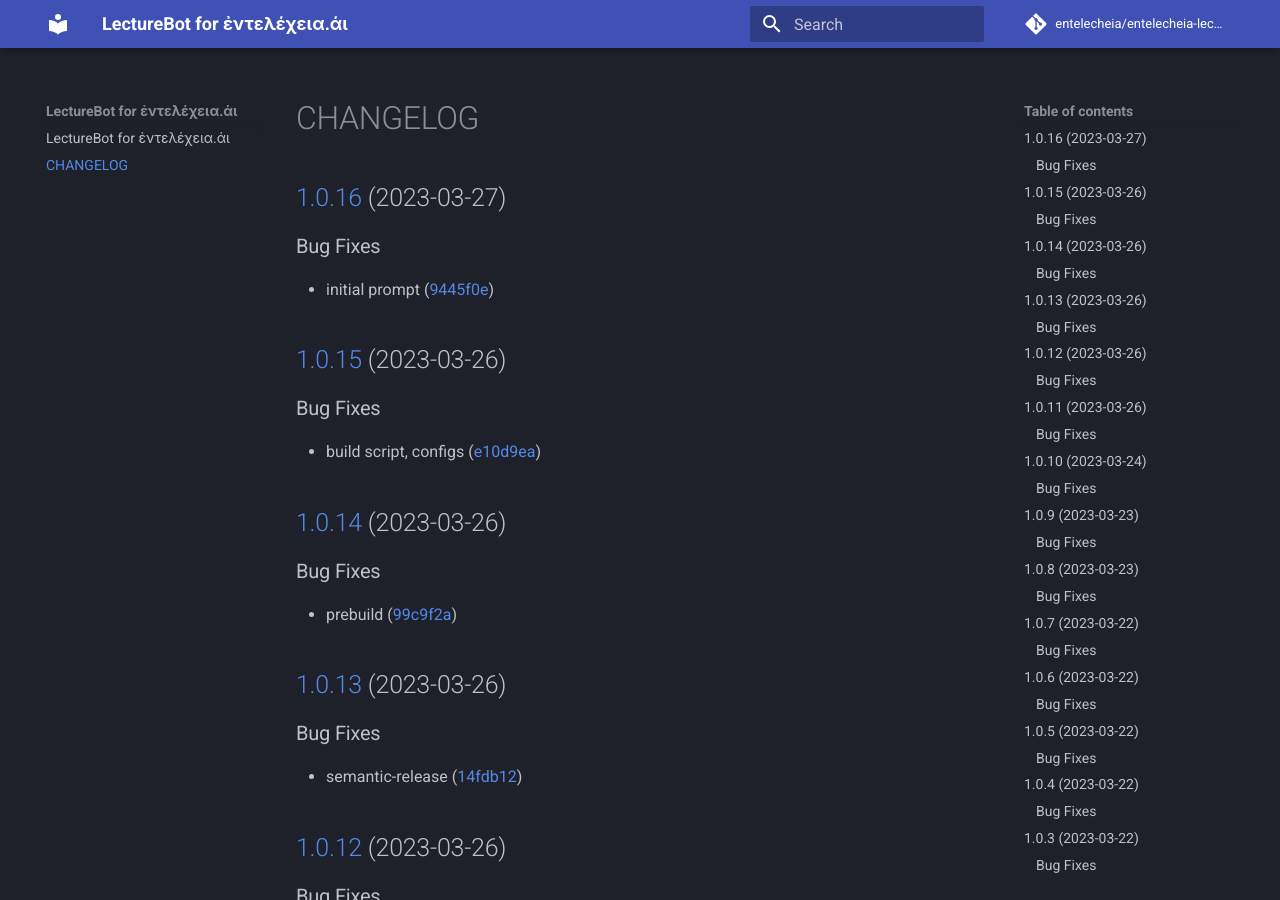
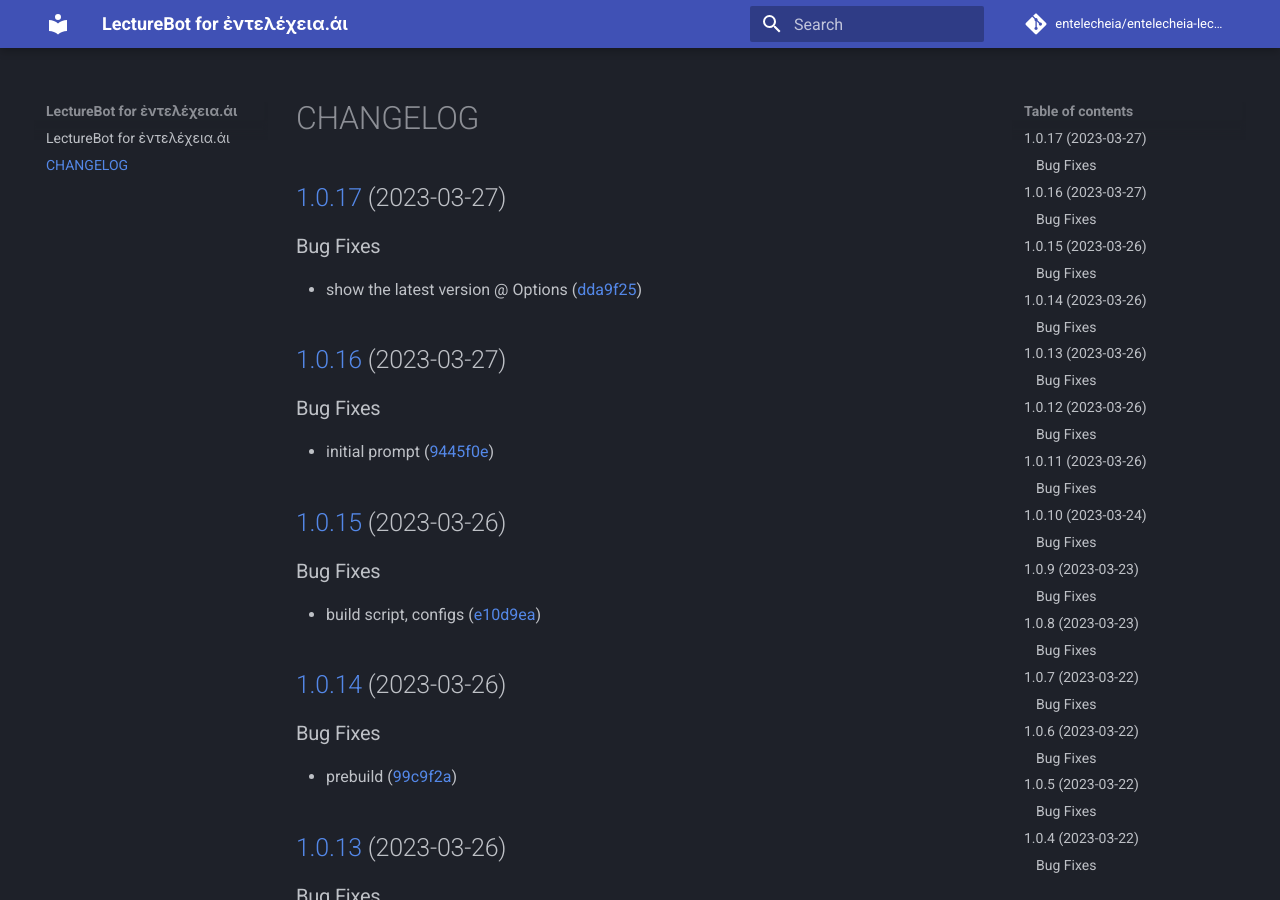
Before and after one commit to entelecheia/entelecheia-lecture-bot, an MkDocs documentation site: the page built from docs/CHANGELOG.md, in a window 1280 px wide and 900 px high. Built offline with MkDocs 1.6.1 and Material for MkDocs 9.7.7, drawn with Linux system fonts in a browser that asks for light colours; comment, search, counter and statistics services are not loaded.

Commit message:
chore(release): :rocket: 1.0.17 [skip ci]
## [1.0.17](https://github.com/entelecheia/entelecheia-lecture-bot/compare/v1.0.16...v1.0.17) (2023-03-27)

### Bug Fixes

* show the latest version @ Options ([dda9f25](https://github.com/entelecheia/entelecheia-lecture-bot/commit/dda9f250e1af97ed4c93c8e0edba94ce9fc67fb2))

```diff
--- a/docs/CHANGELOG.md
+++ b/docs/CHANGELOG.md
@@ -1,3 +1,10 @@
+## [1.0.17](https://github.com/entelecheia/entelecheia-lecture-bot/compare/v1.0.16...v1.0.17) (2023-03-27)
+
+
+### Bug Fixes
+
+* show the latest version @ Options ([dda9f25](https://github.com/entelecheia/entelecheia-lecture-bot/commit/dda9f250e1af97ed4c93c8e0edba94ce9fc67fb2))
+
 ## [1.0.16](https://github.com/entelecheia/entelecheia-lecture-bot/compare/v1.0.15...v1.0.16) (2023-03-27)
 
 
--- a/package.json
+++ b/package.json
@@ -1,6 +1,6 @@
 {
     "name": "entelecheia-lecture-bot",
-    "version": "1.0.16",
+    "version": "1.0.17",
     "description": "Chrome extension to ask questions and get answers from the ChatGPT",
     "author": "entelecheia",
     "license": "MIT",
```
Also changed, not shown: static/manifest.json, 1 other file.
